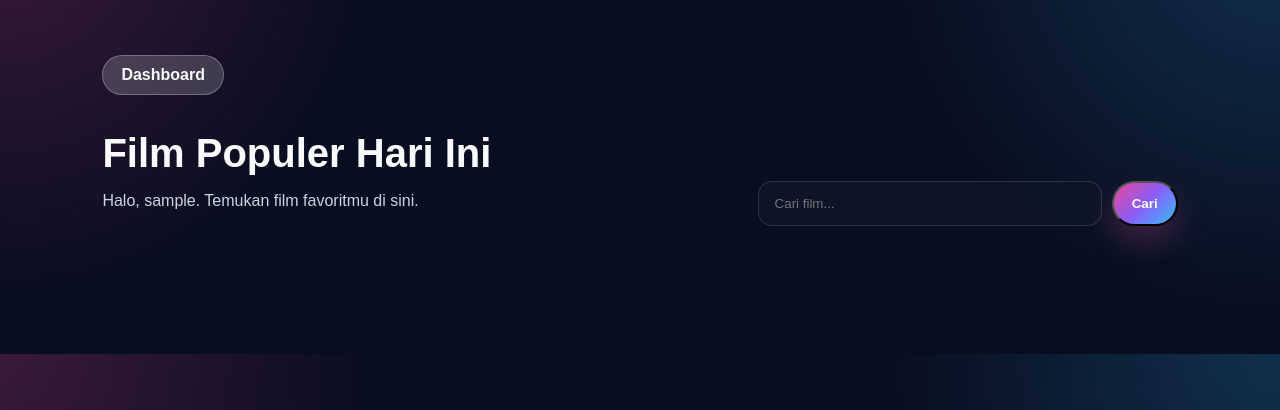
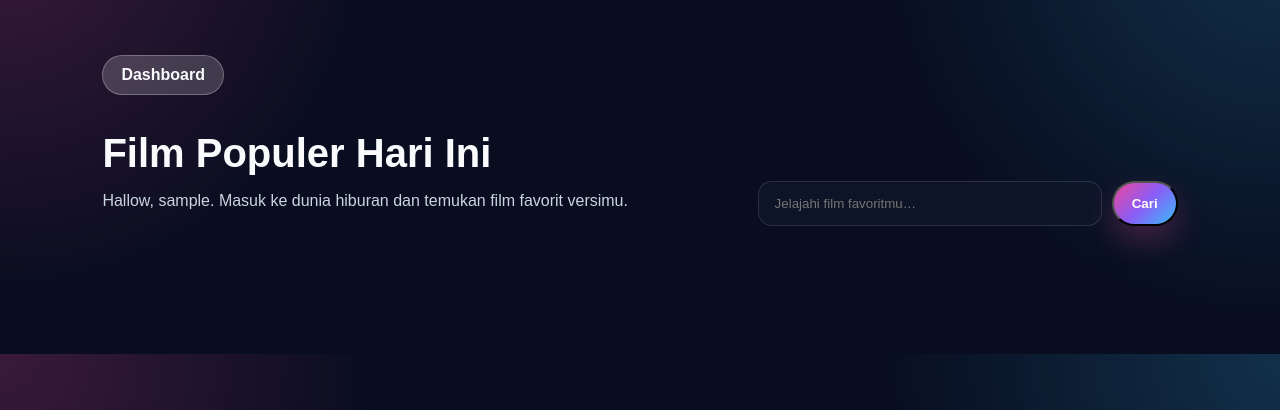
Before and after one commit to Nanaa813/MovieMate, a Flask app: page /dashboard in a window 1280 px wide. Shown: the part 76-486 px from the top of the page. Run offline with Flask 3, Linux system fonts and the light colour scheme; the visitor is signed in with stand-in values (Sample User, id 1); data that the repository does not hold is empty.

Commit message:
dashboard

```diff
--- a/templates/dashboard.html
+++ b/templates/dashboard.html
@@ -7,11 +7,11 @@
     <div>
         <span class="badge">Dashboard</span>
         <h1>{{ title }}</h1>
-        <p>Halo, {{ current_user.username }}. Temukan film favoritmu di sini.</p>
+        <p>Hallow, {{ current_user.username }}. Masuk ke dunia hiburan dan temukan film favorit versimu.</p>
     </div>
 
     <form method="GET" action="{{ url_for('dashboard') }}" class="search-form">
-        <input type="text" name="q" value="{{ query }}" placeholder="Cari film...">
+        <input type="text" name="q" value="{{ query }}" placeholder="Jelajahi film favoritmu…">
         <button type="submit" class="btn-primary">Cari</button>
     </form>
 </section>
```
